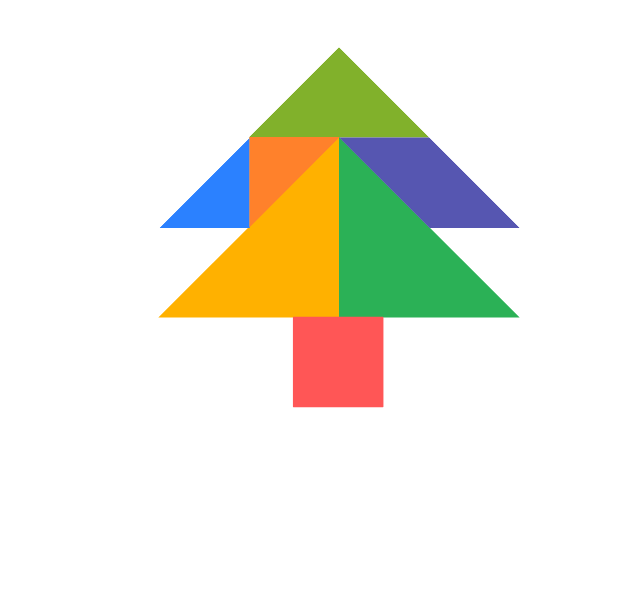
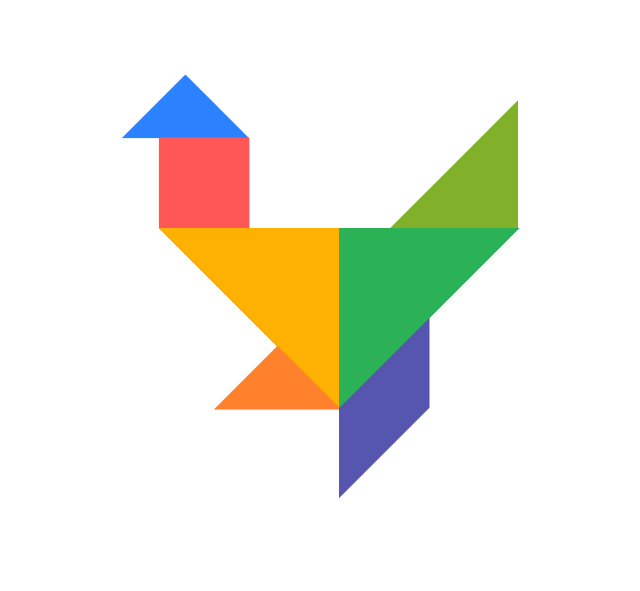
Before and after one commit to SButterbluemchen/tangram, a website built with Parcel: page index.html in a window 1280 px wide. Shown: the whole page, without its empty margins (301-941 px from the left). Built offline with nearby package versions, Linux system fonts and the light colour scheme.

Commit message:
chicked shape created and tree branch integrated

```diff
--- /dev/null
+++ b/stylesheets/components/_chicken.scss
@@ -0,0 +1,25 @@
+.big-triangle-1 {
+   transform: translate(0,0) rotate(-45deg);
+  }
+
+.big-triangle-2 {
+    transform: translate(0,0) rotate(-45deg);
+  }
+.medium-triangle {
+    transform: translate(20%,-50%) rotate(90deg);
+  }
+
+  .small-triangle-1{
+    transform: translate(-85%,-85%) rotate(180deg);
+  }
+  .small-triangle-2 {
+    transform: translate(-24%,46%) rotate(90deg);
+
+  }
+  .small-square {
+    transform: translate(-35%,0) rotate(-45deg);
+
+  }
+  .parallelogram {
+    transform: translate(0%,35%) rotate(45deg);
+  }
--- a/stylesheets/layout/_tangram.scss
+++ b/stylesheets/layout/_tangram.scss
@@ -4,7 +4,6 @@
   height: 25%;
   position: absolute;
 }
-
 .container-general {
   position: relative;
   margin-inline: auto;
--- a/stylesheets/main.scss
+++ b/stylesheets/main.scss
@@ -26,8 +26,8 @@
 // 5. Components
 @import
   'components/button',
-  'components/tree';
-
+  'components/tree',
+  'components/chicken';
 
 // 6. Page-specific styles
 @import
```
Also changed, not shown: stylesheets/main.css, 1 other file.
